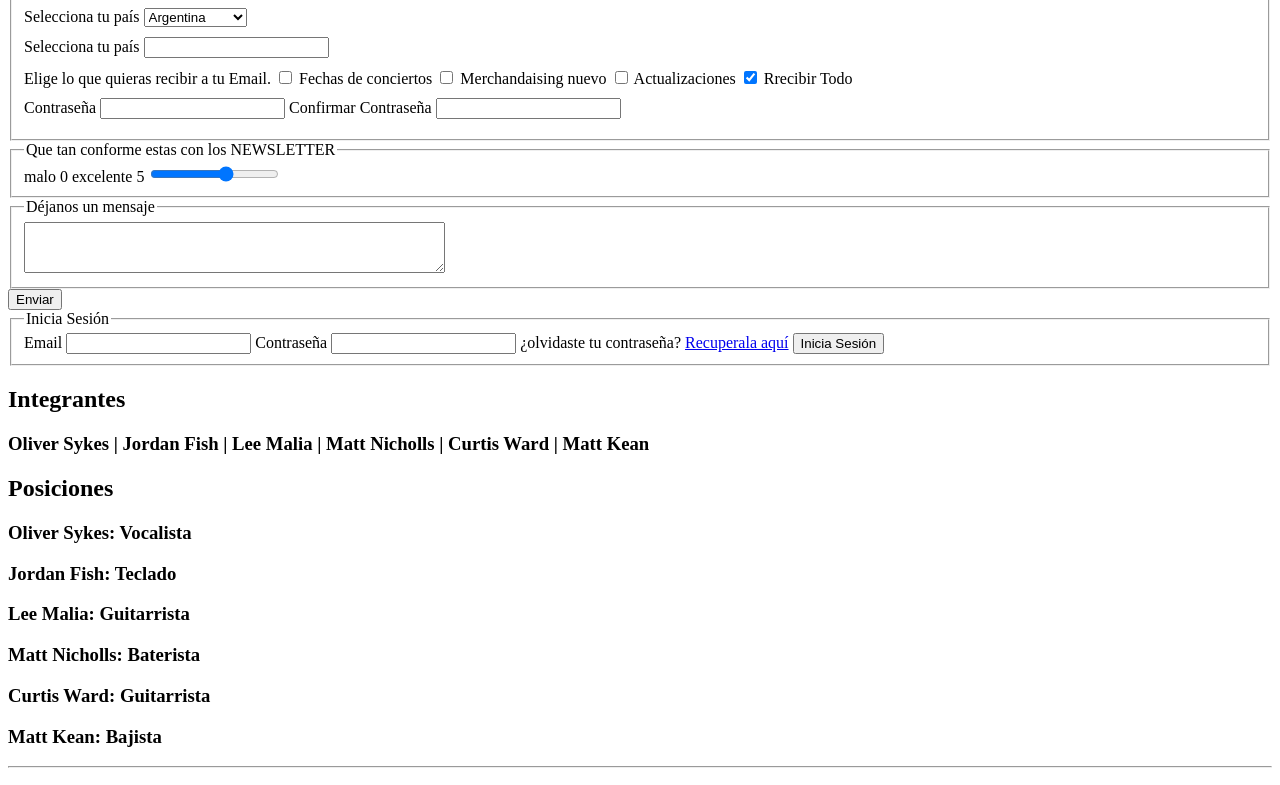
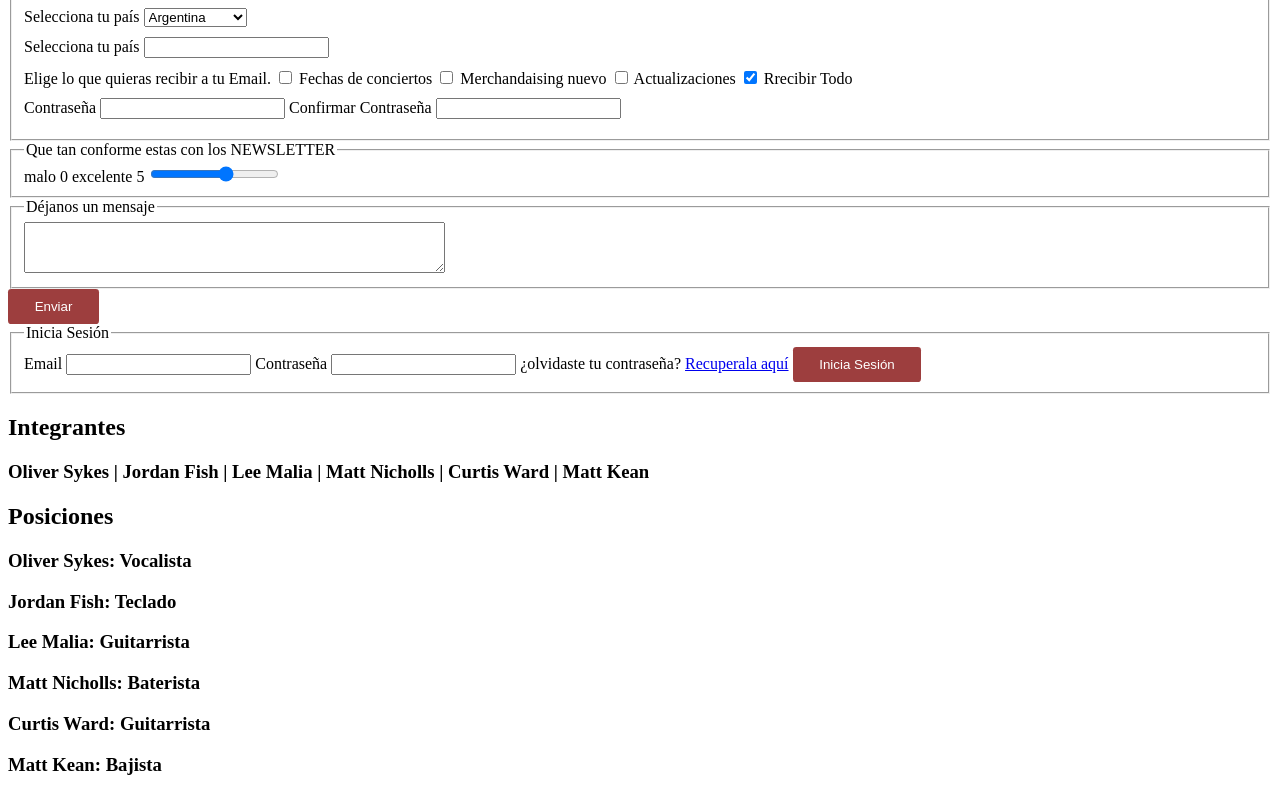
Before and after one commit to JessieGodoy/maquetacionSoloConHTML5, a plain HTML site: page index.html in a window 1280 px wide. Shown: the part 1207-1992 px from the top of the page. Drawn offline with Linux system fonts and the light colour scheme.

Commit message:
Realize un paquete de propiedades en css para un boton y puse las clases correspondientes en html

```diff
--- a/index.html
+++ b/index.html
@@ -133,7 +133,7 @@
                     <legend>Déjanos un mensaje</legend>
                         <textarea name="message" id="" cols="50" rows="3"></textarea>
                 </fieldset>
-                <button>Enviar</button>
+                <button class="button">Enviar</button>
             </form>
             <form>
                 <fieldset>
@@ -146,7 +146,7 @@
                     </label>
                     ¿olvidaste tu contraseña?
                     <a href="/restore">Recuperala aquí</a>
-                    <button>Inicia Sesión</button>
+                    <button class="button">Inicia Sesión</button>
                 </fieldset>
             </form>
             <div>
@@ -348,7 +348,7 @@
                 <form action="version.html">
                     <label>ELige la version
                         <input type="number" min="1" max="3">
-                        <button>Confirmar</button>
+                        <button class="button">Confirmar</button>
                     </label>
                 </form>
             </div>
--- a/styles.css
+++ b/styles.css
@@ -1,3 +1,25 @@
+* {
+    box-sizing: border-box;
+}
+
+:root {
+    --bg: rgba(140, 29, 29, 0.85);
+    --color: white;
+    --border: 20px;
+    --display: inline-block;
+    --padding: .75em 2em;
+    --border-raidus: .25em
+}
+
+.button {
+    background: var(--bg);
+    color: var(--color);
+    border: var(--border);
+    display: var(--display);
+    padding: var(--padding);
+    border-radius: var(--border-raidus) ;
+}
+
 table {
     border: 1px;
 }
```
